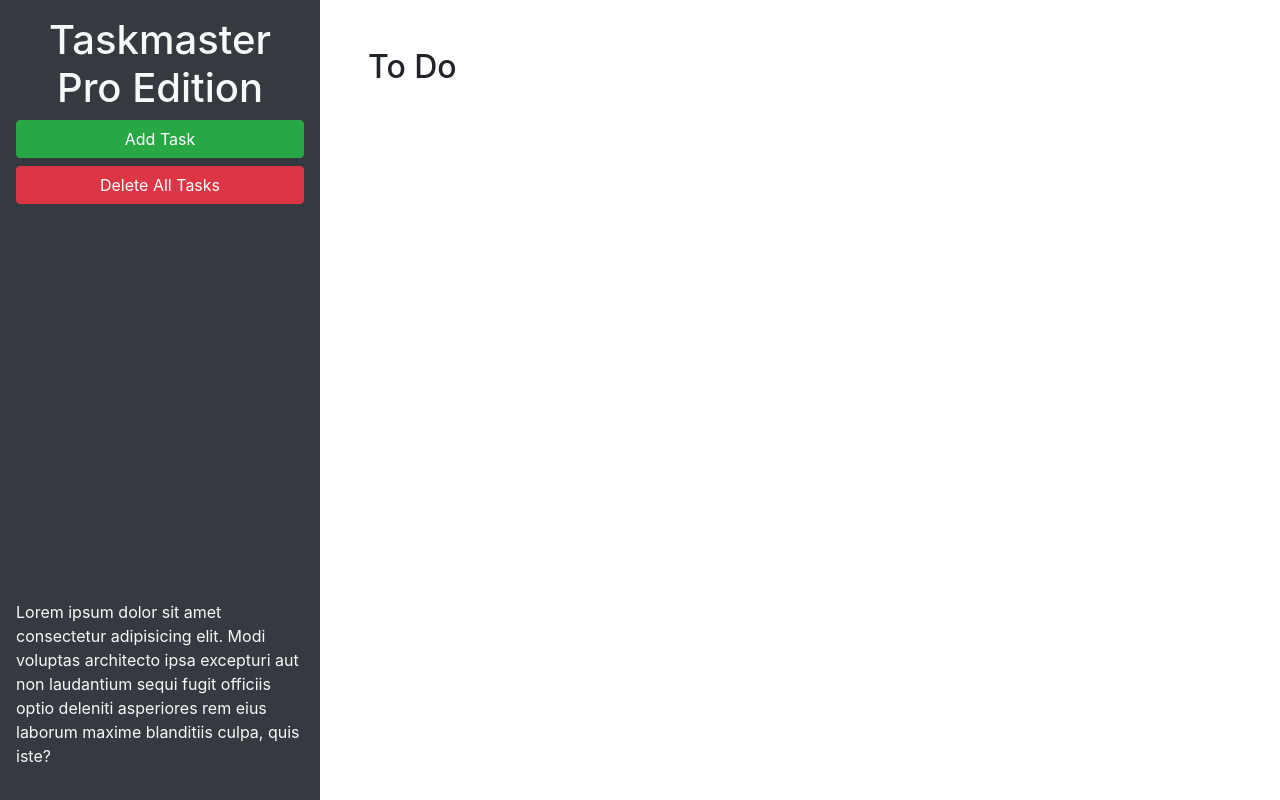
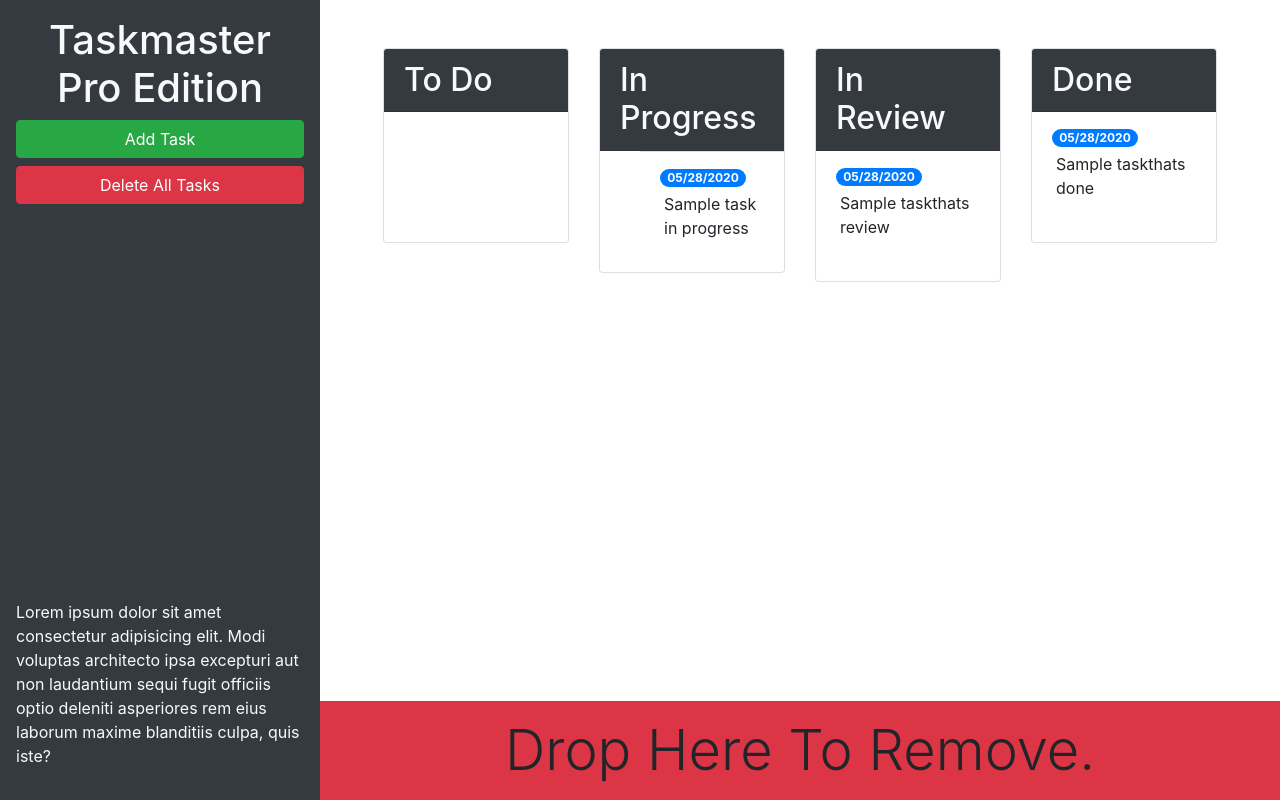
Before and after one commit to mitchlyon/taskmaster-pro, a plain HTML site: page index.html in a window 1280 px wide. Drawn offline with nearby package versions, Linux system fonts and the light colour scheme.

Commit message:
feature/bootstrap

```diff
--- a/index.html
+++ b/index.html
@@ -13,22 +13,73 @@
 <body>
 
   <div class="row min-vh-100 no-gutters">
-    <header class="col-12 col-lg-3 bg-dark text-light d-flex flex-column p-4 p-lg-3">
+    <header class="col-12 col-lg-3 bg-dark text-light sticky-top d-flex flex-column p-4 p-lg-3">
       <h1 class="text-center">Taskmaster Pro Edition</h1>
       <button id="create-task" class="btn btn-block btn-success" data-toggle="modal" data-target="#task-form-modal">Add
         Task</button>
       <button id="remove-tasks" class="btn btn-block btn-danger">Delete All Tasks</button>
-      <p class="mt-auto">Lorem ipsum dolor sit amet consectetur adipisicing elit. Modi voluptas architecto ipsa
+      <p class="mt-auto d-none d-lg-block">Lorem ipsum dolor sit amet consectetur adipisicing elit. Modi voluptas architecto ipsa
         excepturi aut non
         laudantium sequi fugit officiis optio deleniti asperiores rem eius laborum maxime blanditiis culpa, quis iste?
       </p>
     </header>
-    <main class="col-12 col-lg-9">
-      <div class="m-5">
-        <h2>To Do</h2>
-        <ul id="list-toDo" class="list-group"> </ul>
+
+    <main class="col-12 col-lg-9 d-flex flex-column">
+
+      <div class="m-5 row justify-content-around">
+
+        <div class="col-12 col-md-6 col-xl-3 mb-3">
+          <div class="card">
+            <h2 class="card-header bg-dark text-light">To Do</h2>
+            <ul id="list-toDo" class="list-group list-group-flush"> </ul>
+          </div>
+        </div>
+
+        <div class="col-12 col-md-6 col-xl-3 mb-3">
+          <div class="card">
+            <h2 class="card-header bg-dark text-light">In Progress</h2>
+            <ul id="list-inProgress" class="listgroup list-group-flush">
+              <li class="list-group-item">
+                <span class="badge badge-primary badge-pill">05/28/2020</span>
+                <p class="m-1">Sample task in progress</p>
+              </li>
+          </div>
+          </ul>
+        </div>
+
+        <div class="col-12 col-md-6 col-xl-3 mb-3">
+          <div class="card">
+            <h2 class="card-header bg-dark text-light">In Review</h2>
+            <ul id="list-inReview" class="list-group list-group-flush">
+              <li class="list-group-item">
+                <span class="badge badge-primary badge-pill">05/28/2020</span>
+                <p class="m-1">Sample taskthats review</p>
+              </li>
+            </ul>
+          </div>
+        </div>
+
+        <div class="col-12 col-md-6 col-xl-3 mb-3">
+          <div class="card">
+            <h2 class="card-header bg-dark text-light">Done</h2>
+            <ul id="list-done" class="list-group list-group-flush">
+              <li class="list-group-item">
+                <span class="badge badge-primary badge-pill">05/28/2020</span>
+                <p class="m-1">Sample taskthats done</p>
+              </li>
+            </ul>
+          </div>
+        </div>
+
       </div>
+      <div class="mt-auto" id="trash">
+        <div class="w-100 bg-danger p-3 text-center text-lighter display-4">
+          Drop Here To Remove.
+        </div>
+      </div>
+
     </main>
+
   </div>
 
   <!-- Modal -->
@@ -42,25 +93,33 @@
             <span aria-hidden="true">&times;</span>
           </button>
         </div>
+
         <div class="modal-body">
           <form>
+
             <div class="form-group">
               <label for="modalTaskDescription">Task description</label>
-              <textarea id="modalTaskDescription" rows="3"></textarea>
+              <textarea id="modalTaskDescription" rows="3" class="from-control"></textarea>
             </div>
+
             <div class="form-group">
               <label for="modalDueDate">Due date</label>
-              <input type="text" id="modalDueDate" placeholder="mm/dd/yyyy" autocomplete="off" />
+              <input type="text" class="form-control" id="modalDueDate" placeholder="mm/dd/yyyy" autocomplete="off" />
             </div>
+
           </form>
         </div>
+
         <div class="modal-footer">
           <button type="button" class="btn btn-secondary" data-dismiss="modal">Close</button>
           <button type="button" class="btn btn-primary">Save Task</button>
         </div>
       </div>
     </div>
+
   </div>
+
+
 
   <script src="https://cdnjs.cloudflare.com/ajax/libs/jquery/3.4.1/jquery.min.js"></script>
   <script src="https://cdnjs.cloudflare.com/ajax/libs/popper.js/1.15.0/umd/popper.min.js"></script>
```
